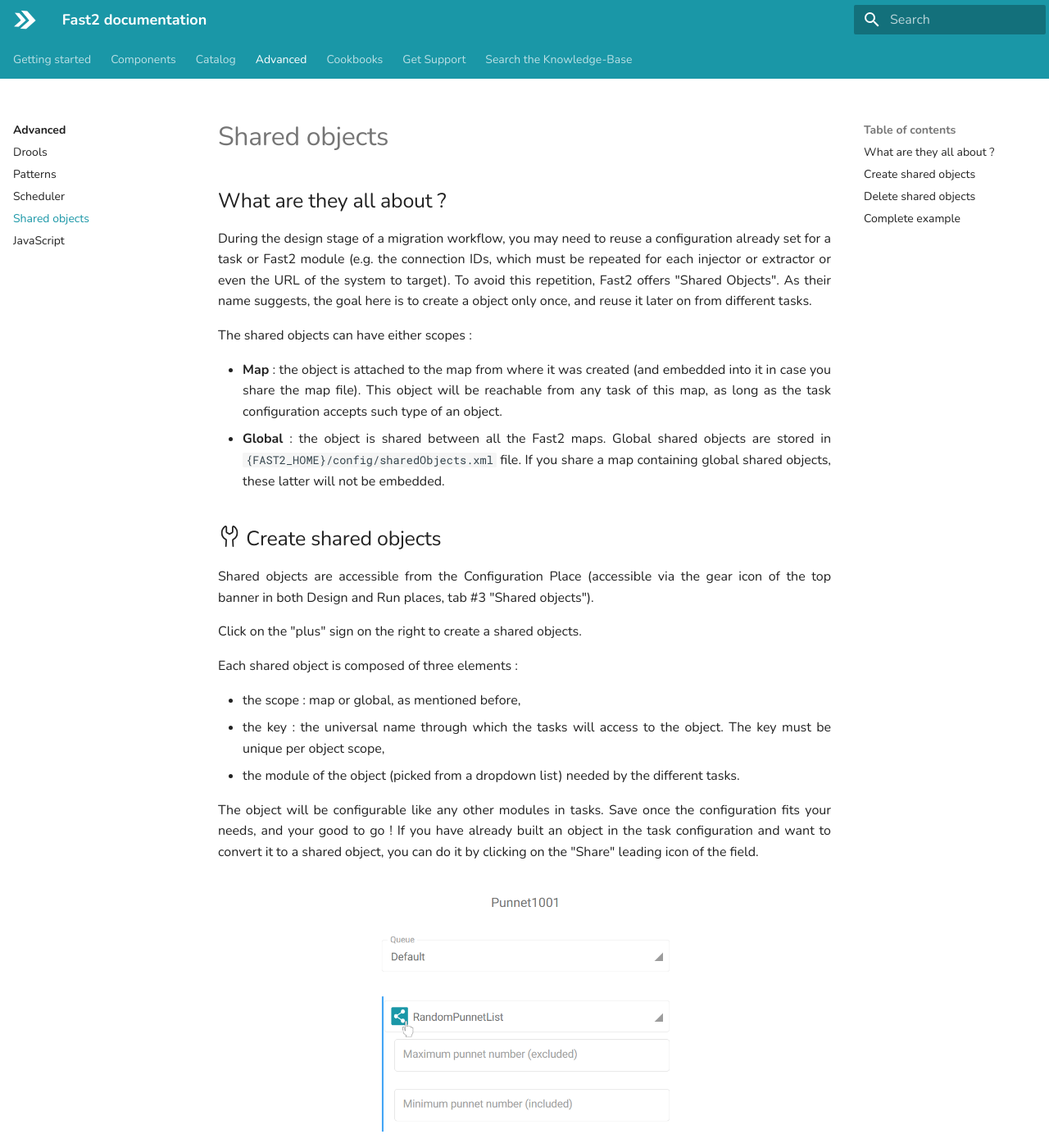
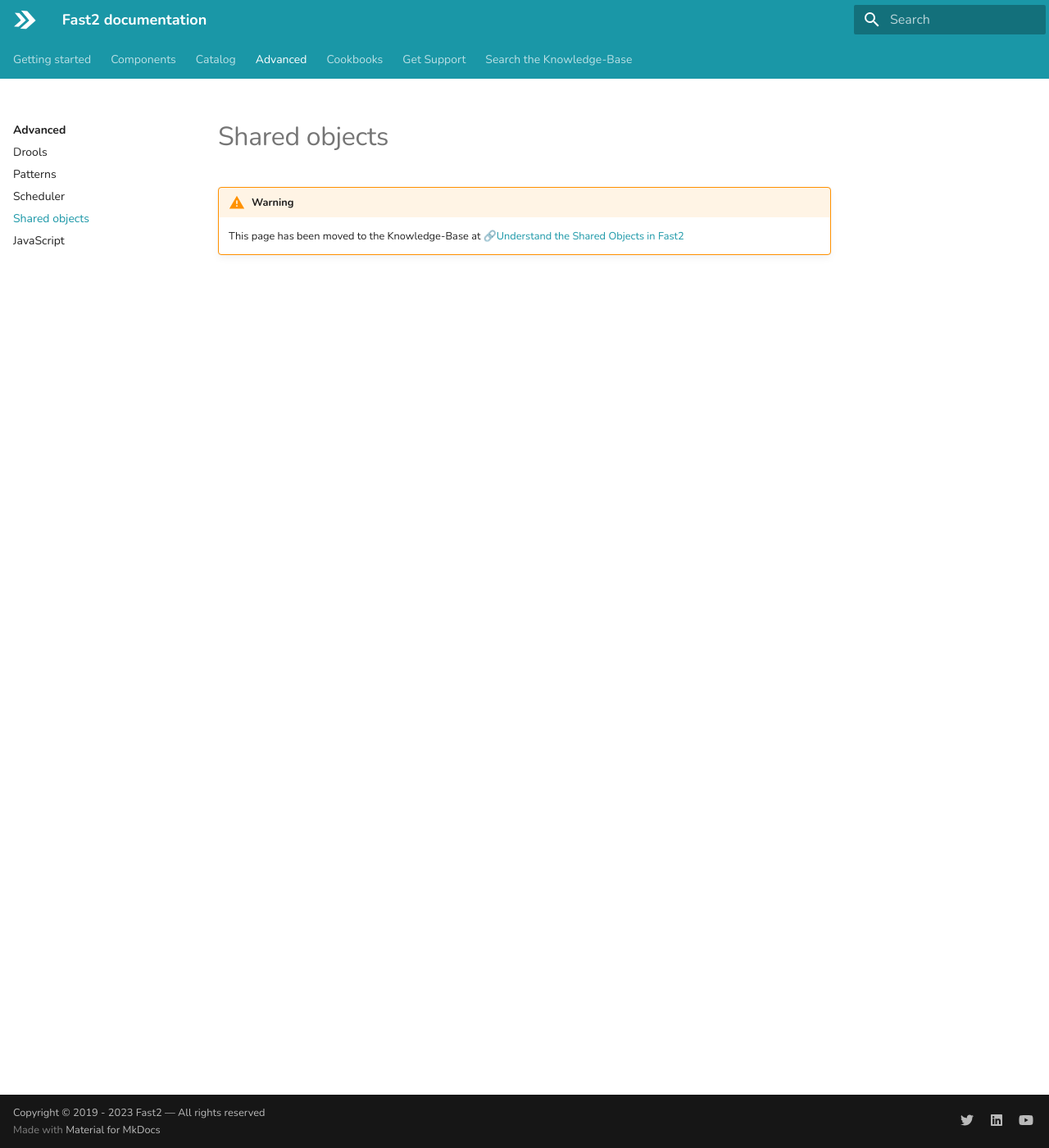
Before and after one commit to Fast2docs/Fast2-docs, an MkDocs documentation site: the page built from docs/advanced/shared-objects.md, in a window 1280 px wide and 1400 px high. Shown: the whole window at 82% size. Built offline with MkDocs 1.6.1 and Material for MkDocs 9.7.7, drawn with Linux system fonts in a browser that asks for light colours; some of the changed text lies outside the part shown.

Commit message:
MAJ shared object place, now it's all in the KB

```diff
--- a/docs/advanced/shared-objects.md
+++ b/docs/advanced/shared-objects.md
@@ -1,3 +1,8 @@
+!!! warning
+
+    This page has been moved to the Knowledge-Base at 🔗[Understand the Shared Objects in Fast2](https://arondor.atlassian.net/servicedesk/customer/portal/82/article/4188307457)
+
+<!--
 ## What are they all about ?
 
 During the design stage of a migration workflow, you may need to reuse a configuration already set for a task or Fast2 module (e.g. the connection IDs, which must be repeated for each injector or extractor or even the URL of the system to target). To avoid this repetition, Fast2 offers "Shared Objects". As their name suggests, the goal here is to create a object only once, and reuse it later on from different tasks.
@@ -51,3 +56,4 @@
 ![Shared object utilisation](../assets/img/advanced/sharedObjectSet.png){ width="50%" }
 
 And you're all set. Each time you want to connect to your Alfresco, you will no longer have to create a brand new object !
+ -->
```
